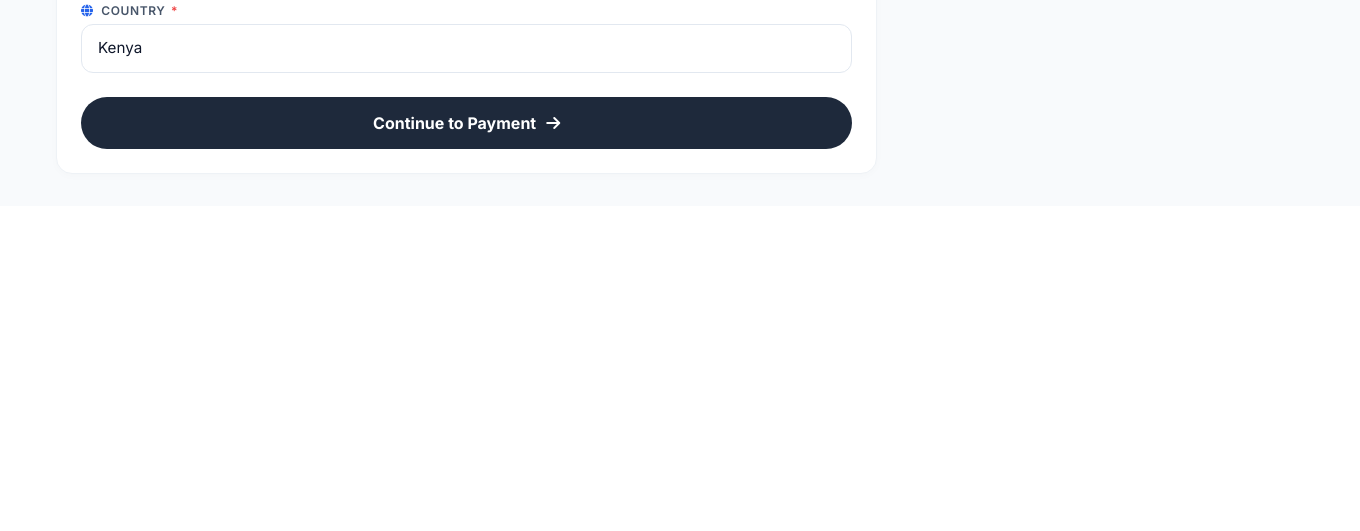
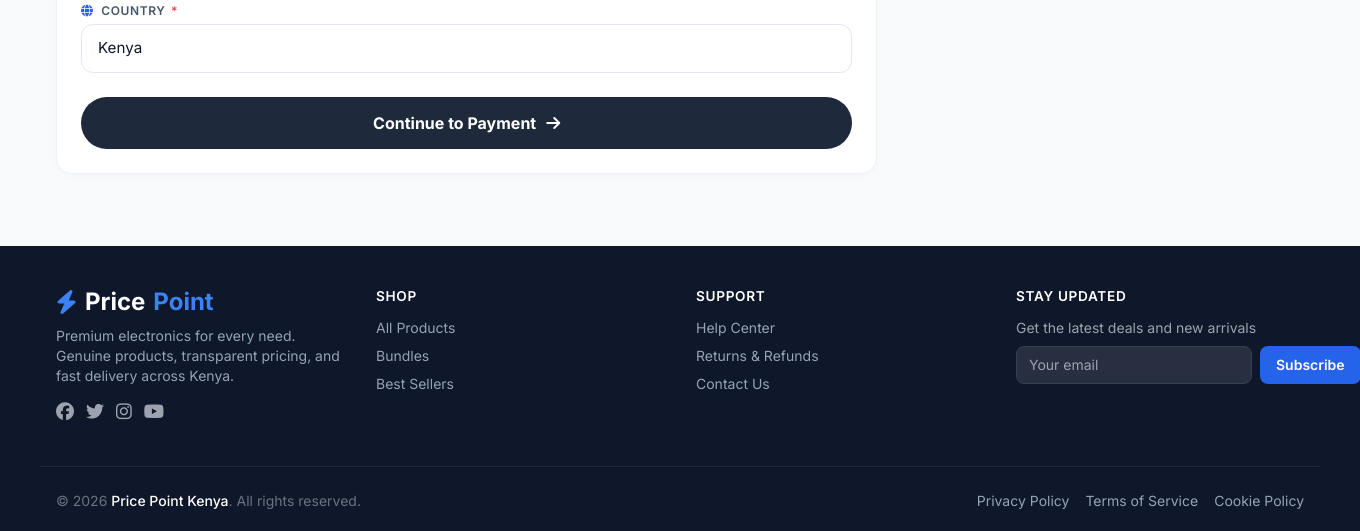
Before and after one commit to calvitec/electronics, a Flask app: template templates/checkout.html in a window 1360 px wide. Shown: the part 736-1267 px from the top of the page. Before the commit the page ends 910 px from the top, so only its background shows below. Run offline with Flask 3, Linux system fonts and the light colour scheme; the template is opened without the code that fills it, so the values that code supplies are empty; some libraries are stand-ins or nearby versions.

Commit message:
Update checkout.html

```diff
--- a/templates/checkout.html
+++ b/templates/checkout.html
@@ -9,7 +9,7 @@
     <link href="https://fonts.googleapis.com/css2?family=Inter:wght@300;400;500;600;700;800;900&display=swap" rel="stylesheet" />
     <style>
         * { font-family: 'Inter', sans-serif; margin: 0; padding: 0; box-sizing: border-box; }
-        body { background: #f8fafc; color: #0f172a; min-height: 100vh; }
+        body { background: #f8fafc; color: #0f172a; min-height: 100vh; overflow-x: hidden; }
 
         /* ===== ANIMATIONS ===== */
         @keyframes slideUp { from { opacity: 0; transform: translateY(30px); } to { opacity: 1; transform: translateY(0); } }
@@ -217,15 +217,17 @@
         .toast {
             position: fixed;
             bottom: 30px;
-            right: 30px;
-            z-index: 9999;
+            left: 50%;
+            transform: translateX(-50%);
             background: white;
             padding: 16px 24px;
             border-radius: 16px;
             box-shadow: 0 20px 60px rgba(0,0,0,0.1);
             border: 1px solid #eef2f6;
+            z-index: 9999;
             animation: slideUp 0.4s ease-out;
             max-width: 400px;
+            min-width: 280px;
         }
         .toast.hidden { display: none; }
 
@@ -263,6 +265,17 @@
             font-size: 0.9rem;
         }
 
+        /* ===== FOOTER ===== */
+        .app-footer {
+            background: #0f172a;
+            color: #94a3b8;
+            padding: 40px 0 20px;
+            margin-top: 40px;
+        }
+        .app-footer a { color: #94a3b8; text-decoration: none; transition: color 0.2s; }
+        .app-footer a:hover { color: white; }
+        .app-footer .footer-heading { color: white; font-weight: 600; font-size: 0.85rem; margin-bottom: 12px; text-transform: uppercase; letter-spacing: 0.05em; }
+
         /* ===== RESPONSIVE ===== */
         @media (max-width: 768px) {
             .glass-card { padding: 16px; }
@@ -270,6 +283,7 @@
             .back-link { font-size: 0.8rem; padding: 6px 12px; }
             .step-dot { width: 30px; }
             .step-dot.active { width: 40px; }
+            .app-footer .grid { gap: 20px; }
         }
         @media (max-width: 480px) {
             .glass-card { padding: 12px; }
@@ -278,9 +292,9 @@
             .btn-outline { font-size: 0.85rem; padding: 10px 16px; }
             .order-item-image { width: 40px; height: 40px; }
             .order-item-name { font-size: 0.8rem; }
+            .toast { font-size: 0.85rem; padding: 12px 16px; min-width: 200px; }
         }
 
-        /* ===== SCROLLBAR ===== */
         ::-webkit-scrollbar { width: 6px; }
         ::-webkit-scrollbar-track { background: #f1f5f9; }
         ::-webkit-scrollbar-thumb { background: #cbd5e1; border-radius: 3px; }
@@ -498,6 +512,56 @@
         </div>
     </div>
 
+    <!-- ===== FOOTER ===== -->
+    <footer class="app-footer">
+        <div class="max-w-7xl mx-auto px-4 grid grid-cols-2 md:grid-cols-4 gap-8">
+            <div class="col-span-2 md:col-span-1">
+                <h3 class="text-white text-2xl font-bold flex items-center gap-2">
+                    <i class="fas fa-bolt text-blue-500"></i> Price<span class="text-blue-500">Point</span>
+                </h3>
+                <p class="mt-2 text-sm">Premium electronics for every need. Genuine products, transparent pricing, and fast delivery across Kenya.</p>
+                <div class="flex gap-3 mt-3">
+                    <a href="#" aria-label="Facebook"><i class="fab fa-facebook text-gray-400 hover:text-white transition text-lg"></i></a>
+                    <a href="#" aria-label="Twitter"><i class="fab fa-twitter text-gray-400 hover:text-white transition text-lg"></i></a>
+                    <a href="#" aria-label="Instagram"><i class="fab fa-instagram text-gray-400 hover:text-white transition text-lg"></i></a>
+                    <a href="#" aria-label="YouTube"><i class="fab fa-youtube text-gray-400 hover:text-white transition text-lg"></i></a>
+                </div>
+            </div>
+            <div>
+                <h4 class="footer-heading">Shop</h4>
+                <ul class="space-y-2 text-sm">
+                    <li><a href="#">All Products</a></li>
+                    <li><a href="#">Bundles</a></li>
+                    <li><a href="#">Best Sellers</a></li>
+                </ul>
+            </div>
+            <div>
+                <h4 class="footer-heading">Support</h4>
+                <ul class="space-y-2 text-sm">
+                    <li><a href="#">Help Center</a></li>
+                    <li><a href="#">Returns & Refunds</a></li>
+                    <li><a href="#">Contact Us</a></li>
+                </ul>
+            </div>
+            <div>
+                <h4 class="footer-heading">Stay Updated</h4>
+                <p class="text-sm text-gray-400 mb-2">Get the latest deals and new arrivals</p>
+                <form class="flex gap-2">
+                    <input type="email" placeholder="Your email" class="flex-1 px-3 py-2 rounded-lg bg-white/10 border border-gray-700 text-white placeholder-gray-400 focus:outline-none focus:ring-2 focus:ring-blue-500/50 text-sm" />
+                    <button type="submit" class="px-4 py-2 bg-blue-600 text-white rounded-lg font-semibold text-sm hover:bg-blue-700 transition">Subscribe</button>
+                </form>
+            </div>
+        </div>
+        <div class="max-w-7xl mx-auto px-4 mt-10 pt-6 border-t border-gray-800 flex flex-col md:flex-row justify-between items-center text-sm text-gray-500">
+            <p>© 2026 <span class="text-white font-medium">Price Point Kenya</span>. All rights reserved.</p>
+            <div class="flex gap-4 mt-2 md:mt-0">
+                <a href="#" class="hover:text-white transition">Privacy Policy</a>
+                <a href="#" class="hover:text-white transition">Terms of Service</a>
+                <a href="#" class="hover:text-white transition">Cookie Policy</a>
+            </div>
+        </div>
+    </footer>
+
     <!-- Confetti Container -->
     <div class="confetti-container" id="confettiContainer"></div>
 
@@ -524,7 +588,6 @@
             }
             currentStep = step;
 
-            // Scroll to top of form
             document.querySelector('.glass-card').scrollIntoView({ behavior: 'smooth', block: 'start' });
         }
 
```
